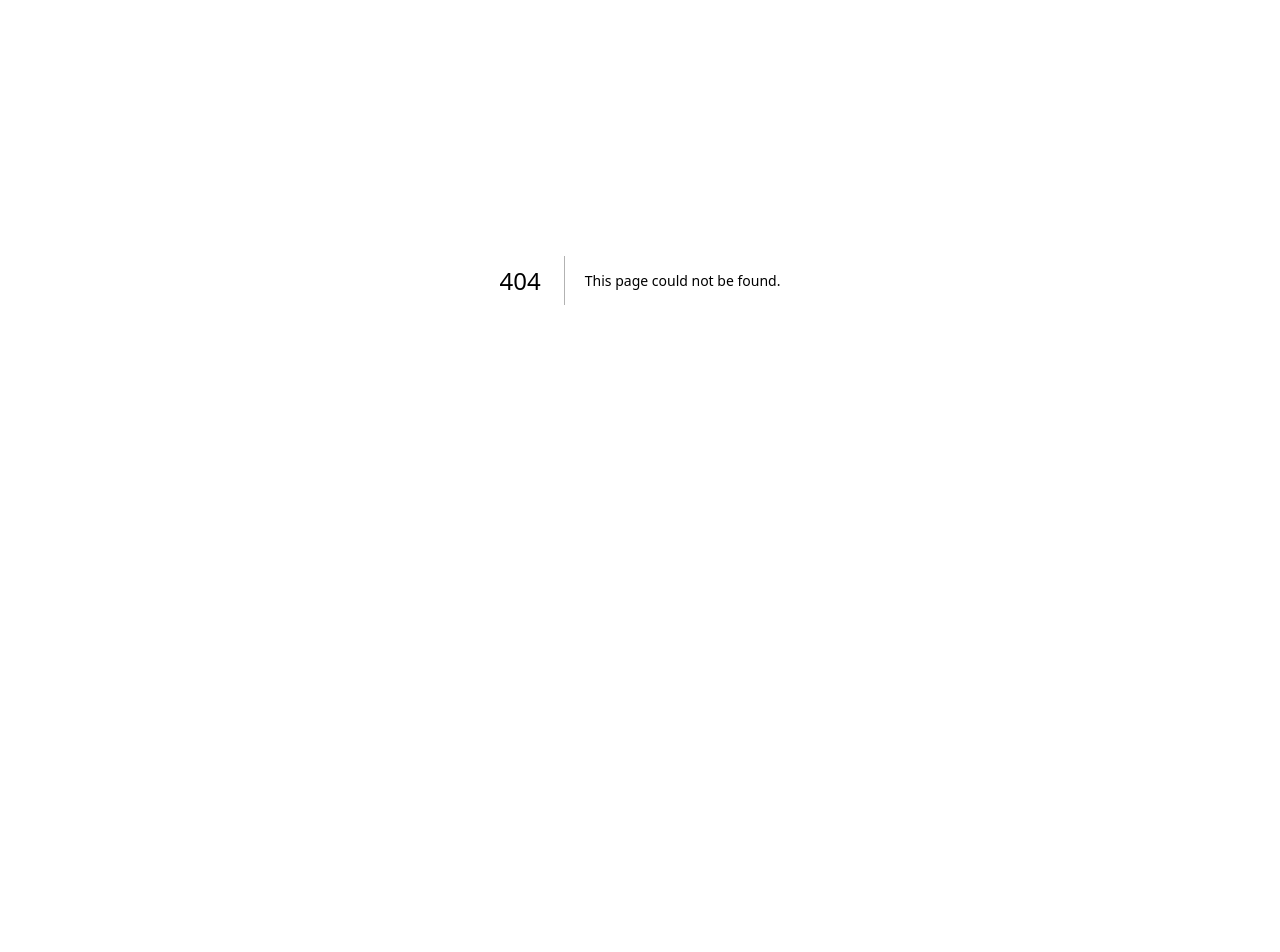
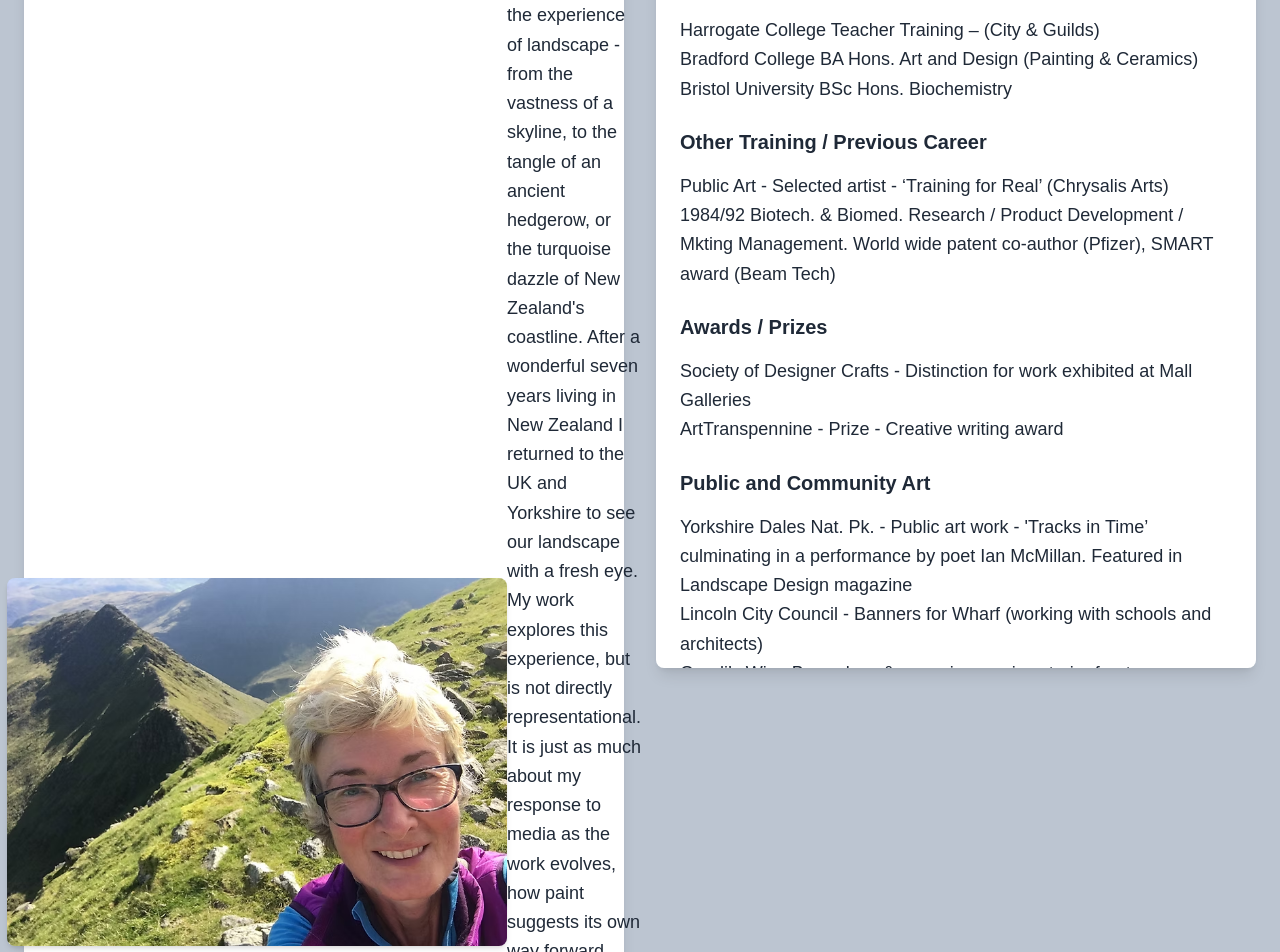
Before and after one commit to Alt5r/Marmolada, a Next.js app: page /bio in a window 1280 px wide. Before the commit this address had no page. Shown: the part 120-1072 px from the top of the page. Before the commit the page ends 800 px from the top, so only its background shows below. Built offline with nearby package versions, Linux system fonts and the light colour scheme.

Commit message:
fixing build errors

```diff
--- /dev/null
+++ b/src/app/bio/page.tsx
@@ -0,0 +1,146 @@
+'use client';
+
+import Navbar from '../components/Navbar';
+import Image from 'next/image';
+
+export default function Home() {
+  return (
+    <div>
+      <Navbar />
+      <div
+        className="flex justify-center items-center min-h-screen"
+        style={{ backgroundColor: '#bcc5d1' }}
+      >
+        <div className="flex w-full max-w-7xl h-auto gap-8 px-6">
+          {/* Left Content */}
+
+          <div className="w-1/2 flex justify-center items-center bg-white p-6 rounded-lg shadow-lg">
+          <Image
+          src="/profile.jpeg" // Path to your image in the public folder
+          alt="A description of the image" // Alternative text for accessibility
+          width={500} // Width of the image in pixels
+          height={300} // Height of the image in pixels
+          className="rounded-lg shadow-md" // Optional Tailwind CSS classes
+        />
+            <p className="text-lg leading-relaxed text-gray-800">
+              I&apos;m inspired by the experience of landscape - from the vastness of a skyline, to the
+              tangle of an ancient hedgerow, or the turquoise dazzle of New Zealand&apos;s coastline.
+              After a wonderful seven years living in New Zealand I returned to the UK and
+              Yorkshire to see our landscape with a fresh eye. My work explores this experience, but
+              is not directly representational. It is just as much about my response to media as the
+              work evolves, how paint suggests its own way forward.
+              <br />
+              <br />
+              I have also enjoyed teaching, both in Yorkshire and New Zealand.
+              <br />
+              <br />
+              Recently I&apos;ve had work shown at the Harrogate Open, also the Fronteer Gallery
+              Sheffield. I am a gallery artist at The Northern Lights Gallery Keswick.
+              <br />
+              <br />
+              Solo show April 23.
+            </p>
+          </div>
+
+          {/* Right Content */}
+          <div className="w-1/2 flex flex-col justify-start bg-white p-6 rounded-lg shadow-lg overflow-y-auto max-h-[90vh]">
+            <div className="text-left">
+              <h2 className="text-xl font-bold text-gray-800 mb-4">Education</h2>
+              <p className="text-lg leading-relaxed text-gray-800">
+                Harrogate College Teacher Training – (City & Guilds)
+                <br />
+                Bradford College BA Hons. Art and Design (Painting & Ceramics)
+                <br />
+                Bristol University BSc Hons. Biochemistry
+              </p>
+
+              <h2 className="text-xl font-bold text-gray-800 mt-6 mb-4">
+                Other Training / Previous Career
+              </h2>
+              <p className="text-lg leading-relaxed text-gray-800">
+                Public Art - Selected artist - ‘Training for Real’ (Chrysalis Arts)
+                <br />
+                1984/92 Biotech. & Biomed. Research / Product Development / Mkting Management. World
+                wide patent co-author (Pfizer), SMART award (Beam Tech)
+              </p>
+
+              <h2 className="text-xl font-bold text-gray-800 mt-6 mb-4">Awards / Prizes</h2>
+              <p className="text-lg leading-relaxed text-gray-800">
+                Society of Designer Crafts - Distinction for work exhibited at Mall Galleries
+                <br />
+                ArtTranspennine - Prize - Creative writing award
+              </p>
+
+              <h2 className="text-xl font-bold text-gray-800 mt-6 mb-4">
+                Public and Community Art
+              </h2>
+              <p className="text-lg leading-relaxed text-gray-800">
+                Yorkshire Dales Nat. Pk. - Public art work - &apos;Tracks in Time’ culminating in a
+                performance by poet Ian McMillan. Featured in Landscape Design magazine
+                <br />
+                Lincoln City Council - Banners for Wharf (working with schools and architects)
+                <br />
+                Gaudi’s Wine Bar - glass & ceramic mosaic exterior frontage
+                <br />
+                Puccino’s Restaurants Interior design and mosaic fabrication
+                <br />
+                Primary school - exterior mosaic – glass, castings & tile
+              </p>
+
+              <h2 className="text-xl font-bold text-gray-800 mt-6 mb-4">Teaching</h2>
+              <p className="text-lg leading-relaxed text-gray-800">
+                Leeds Met. University Lecturer (Pt. time) Drawing & painting / Life drawing / Nat.
+                Dip. Design Crafts / Ceramics & Kiln formed glass
+                <br />
+                Open College of the Arts
+                <br />
+                Lake House Arts Auckland
+              </p>
+
+              <h2 className="text-xl font-bold text-gray-800 mt-6 mb-4">
+                Some Selected Exhibitions
+              </h2>
+              <p className="text-lg leading-relaxed text-gray-800">
+                Hibiscus Bays Art Awards - Auckland
+                <br />
+                Lake House Arts - Auckland
+                <br />
+                Mercer Gallery, Harrogate ‘Harrogate Open’ 2020 & several previous
+                <br />
+                Solo Show - Dales National Park HQ ‘The Long View’
+                <br />
+                Zilla Bell Gallery, Thirsk
+                <br />
+                North Street Gallery, Leeds
+                <br />
+                Harding House Gallery, Lincoln ‘On a Clear Day.’ Solo show
+                <br />
+                Bianco Nero, Stokesley ‘Elements of the Land’
+                <br />
+                The Biscuit Factory, Newcastle
+                <br />
+                Chapel Gallery, Ormskirk - &apos;Northern Open&apos;
+                <br />
+                Crescent Arts, Scarborough - Open
+                <br />
+                Leeds City Art Gallery - ‘Leeds Open’
+                <br />
+                Wakefield Gallery - ‘Yorkshire Open’
+                <br />
+                Quay Arts, Isle of White - ‘Waving Not Drowning’
+                <br />
+                Cartwright Hall, Bradford - ‘Bradford Open’
+                <br />
+                Mall Galleries, London - Soc. Designer Crafts Show
+                <br />
+                York City Art Gallery - ‘Out of The Kiln’
+                <br />
+                Derek Topp Gallery, (now Gallerytop), Derbyshire
+              </p>
+            </div>
+          </div>
+        </div>
+      </div>
+    </div>
+  );
+}
--- a/src/app/components/Masonrygallery-older.tsx
+++ b/src/app/components/Masonrygallery-older.tsx
@@ -1,8 +1,7 @@
 'use client';
 
 import { useEffect, useRef } from "react";
-import Masonry from "masonry-layout";
-import imagesLoaded from "imagesloaded";
+
 
 export default function MasonryPage2() {
     const masonryContainer = useRef<HTMLDivElement | null>(null);
@@ -26,11 +25,16 @@ export default function MasonryPage2() {
         '/PaintingOlder/16.jpg',
         '/PaintingOlder/17.jpg',
         '/PaintingOlder/18.jpg',
-        // Add more images here as needed
     ];
 
     useEffect(() => {
-        if (masonryContainer.current) {
+        const initializeMasonry = async () => {
+            if (typeof window === "undefined" || !masonryContainer.current) return;
+
+            // Dynamically import Masonry and imagesLoaded
+            const Masonry = (await import("masonry-layout")).default;
+            const imagesLoaded = (await import("imagesloaded")).default;
+
             const masonryInstance = new Masonry(masonryContainer.current, {
                 itemSelector: ".masonry-item",
                 columnWidth: ".masonry-item",
@@ -42,7 +46,9 @@ export default function MasonryPage2() {
             imagesLoaded(masonryContainer.current, () => {
                 masonryInstance.layout();
             });
-        }
+        };
+
+        initializeMasonry();
     }, []);
 
     return (
--- a/src/app/components/Masonrygallery.tsx
+++ b/src/app/components/Masonrygallery.tsx
@@ -1,6 +1,6 @@
+'use client';
+
 import { useEffect, useRef } from "react";
-import Masonry from "masonry-layout";
-import imagesLoaded from "imagesloaded";
 
 export default function MasonryPage2() {
     const masonryContainer = useRef<HTMLDivElement | null>(null);
@@ -14,11 +14,16 @@ export default function MasonryPage2() {
         '/PaintingLarger/6.png',
         '/PaintingLarger/7.png',
         '/PaintingLarger/8.png',
-      // Add more images here as needed
     ];
 
     useEffect(() => {
-      if (masonryContainer.current) {
+        const initializeMasonry = async () => {
+            if (typeof window === "undefined" || !masonryContainer.current) return;
+
+            // Dynamically import Masonry and imagesLoaded
+            const Masonry = (await import("masonry-layout")).default;
+            const imagesLoaded = (await import("imagesloaded")).default;
+
             const masonryInstance = new Masonry(masonryContainer.current, {
                 itemSelector: ".masonry-item",
                 columnWidth: ".masonry-item",
@@ -26,14 +31,17 @@ export default function MasonryPage2() {
                 gutter: 50,
             });
 
-          // Use imagesLoaded to ensure Masonry is initialized only after images are loaded
+            // Ensure Masonry is initialized after images are loaded
             imagesLoaded(masonryContainer.current, () => {
                 masonryInstance.layout();
             });
-      }
+        };
+
+        initializeMasonry();
     }, []);
 
     return (
+        <div className="flex justify-center items-center min-h-screen">
             <div
                 ref={masonryContainer}
                 className="relative w-full mx-auto my-8 masonry-container"
@@ -62,5 +70,6 @@ export default function MasonryPage2() {
                     }
                 `}</style>
             </div>
+        </div>
     );
 }
--- a/src/app/components/Navbar.tsx
+++ b/src/app/components/Navbar.tsx
@@ -1,6 +1,6 @@
 'use client'
 
-import { useState } from 'react'
+
 import Link from 'next/link';
 
 export default function Navbar() {
@@ -25,8 +25,8 @@ export default function Navbar() {
           <li><Link href="/painting-larger">Painting - larger</Link></li>
           <li><Link href="/painting-older">Painting - older</Link></li>
 
-          <li><a>Printmaking</a></li>
-          <li><a>Bio</a></li>
+          <li><Link href="/print-making">Printmaking</Link></li>
+          <li><Link href="/bio">Bio</Link></li>
           <li><a>Contact</a></li>
         </ul>
       </div>
--- a/src/app/page.tsx
+++ b/src/app/page.tsx
@@ -1,9 +1,9 @@
 'use client'
-import Image from "next/image";
+
 import Navbar from './components/Navbar';
 import Homepage from "./pages/Homepage";
 
-import { useState } from 'react';
+
 
 export default function Home() {
 
--- a/src/app/pages/Homepage.tsx
+++ b/src/app/pages/Homepage.tsx
@@ -1,7 +1,7 @@
 'use client'
 import Image from "next/image";
 import Head from "next/head";
-import { useState, useEffect } from 'react';
+
 
 export default function Homepage() {
   return (
@@ -27,9 +27,9 @@ export default function Homepage() {
         {/* Text with same width as image */}
         <div className="w-[450px] mx-auto">
           <p className="text-black text-justify leading-relaxed" style={{ paddingLeft: '1px', paddingRight: '1px' }}>
-            My work is inspired by landscapes I've lived in and know well - Yorkshire, the Lake District, and coastal New Zealand. They are my response to the experience of these places and emerge from an intuitive process of 'call and response' between visual memory and the play of materials.
+            My work is inspired by landscapes I&apos;ve lived in and know well - Yorkshire, the Lake District, and coastal New Zealand. They are my response to the experience of these places and emerge from an intuitive process of &apos;call and response&apos; between visual memory and the play of materials.
             <br /><br />
-            When out walking I am thinking about painting, but when I start to paint I leave analysis aside, working in a rapid, instinctive way. If some intriguing sense of space is recognised, I pause and proceed in a more considered way. Often I only realise why something works when I see it later in the landscape. I like to allow the media, the uncontrived movement of paint to lead me, responding to the unpredictable marks and interactions which occur along the way. This can be exciting or disorienting, and 'getting lost' is always a risk. If, after returning to the work with a fresh eye, there is no 'alchemy,' no poetry, I return to a freer approach allowing the paint to suggest a new way forward. This keeps me searching until, eventually, I arrive somewhere familiar, but new. Hopefully somewhere the viewer would like to dwell a while.
+            When out walking I am thinking about painting, but when I start to paint I leave analysis aside, working in a rapid, instinctive way. If some intriguing sense of space is recognised, I pause and proceed in a more considered way. Often I only realise why something works when I see it later in the landscape. I like to allow the media, the uncontrived movement of paint to lead me, responding to the unpredictable marks and interactions which occur along the way. This can be exciting or disorienting, and &apos;getting lost&apos; is always a risk. If, after returning to the work with a fresh eye, there is no &apos;alchemy,&apos; no poetry, I return to a freer approach allowing the paint to suggest a new way forward. This keeps me searching until, eventually, I arrive somewhere familiar, but new. Hopefully somewhere the viewer would like to dwell a while.
           </p>
         </div>
       </div>
@@ -50,7 +50,7 @@ export default function Homepage() {
         />
 
 <p className="text-black text-justify leading-relaxed" style={{ paddingLeft: '1px', paddingRight: '1px'}}>
-I've taught at Harrogate College and in New Zealand, where I lived for 7 years.
+I&apos;ve taught at Harrogate College and in New Zealand, where I lived for 7 years.
 </p>
         </div>
       </div>
--- a/src/app/painting-larger/page.tsx
+++ b/src/app/painting-larger/page.tsx
@@ -1,5 +1,4 @@
-// pages/index.tsx
-'use client'
+'use client';
 
 import MasonryPage from '../components/Masonrygallery';
 import Navbar from '../components/Navbar';
@@ -8,7 +7,11 @@ export default function Home() {
   return (
     <div style={{ backgroundColor: '#bcc5d1' }}>
       <Navbar />
-      <MasonryPage />
+      <div className="flex justify-center">
+        <div className="w-11/12 max-w-10xl">
+          <MasonryPage />
+        </div>
+      </div>
     </div>
   );
 }
--- a/src/app/painting-older/page.tsx
+++ b/src/app/painting-older/page.tsx
@@ -8,7 +8,11 @@ export default function Home() {
   return (
     <div style={{ backgroundColor: '#bcc5d1' }}>
       <Navbar />
-      <MasonryPage2 />
+      <div className="flex justify-center">
+        <div className="w-11/12 max-w-10xl">
+          <MasonryPage2 />
+        </div>
+      </div>
     </div>
   );
 }
```
Also changed, not shown: public/profile.jpeg (added), 1 other file (tests, documents, lock files or other folders). Lines whose indentation alone changed are shown as unchanged.
